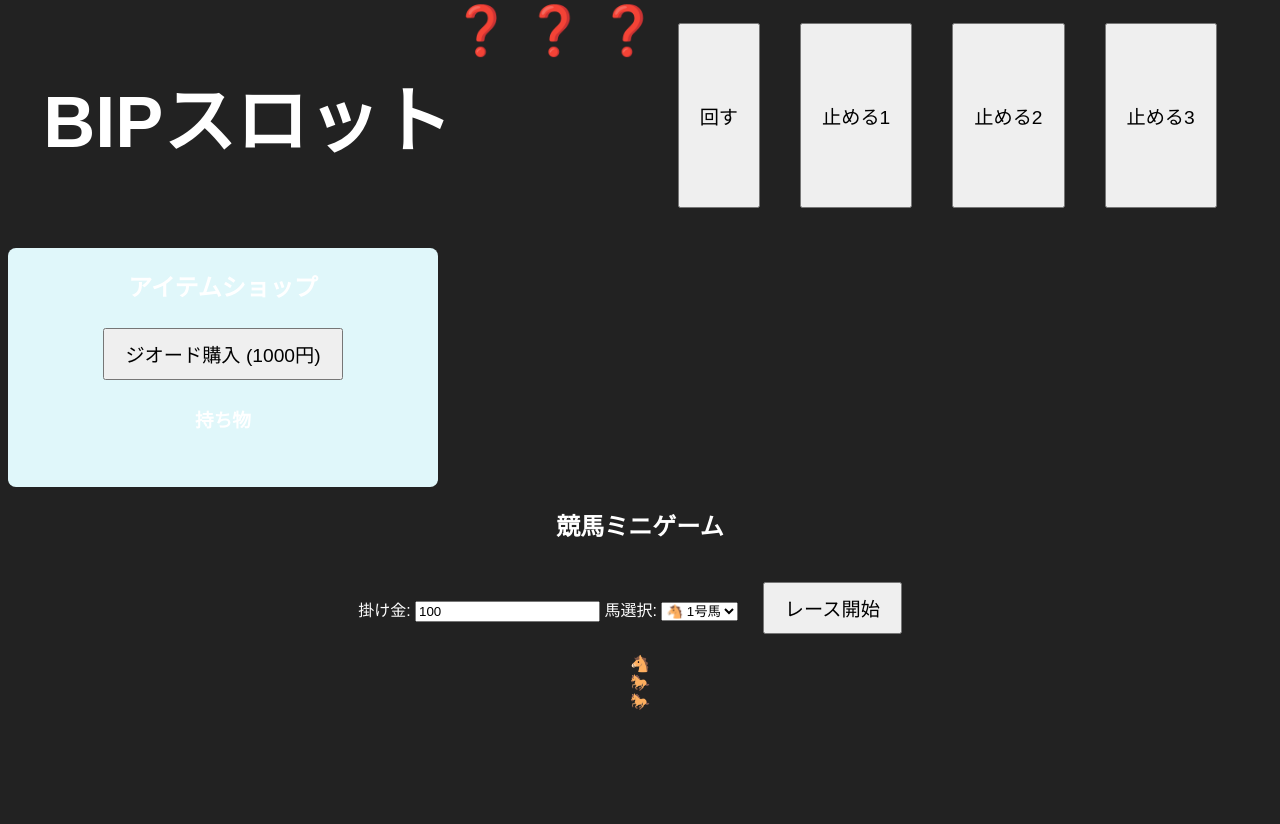
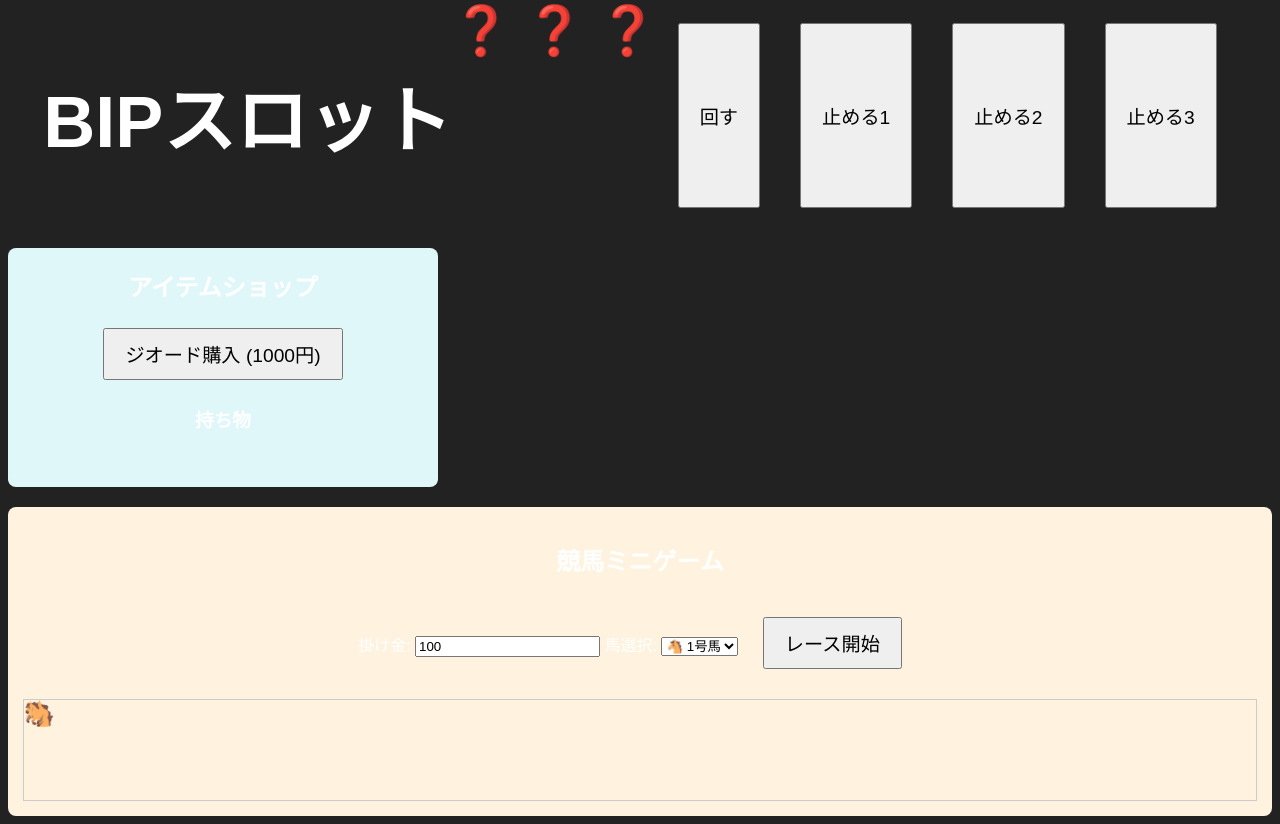
Before and after one commit to adasdasdasdaaaa/patinntinnko, a website: page public/index.html in a window 1280 px wide. Shown: the part 790-1614 px from the top of the page. Before the commit the page ends 1509 px from the top, so only its background shows below. Drawn offline with nearby package versions, Linux system fonts and the light colour scheme; no server answers.

Commit message:
Update style.css

```diff
--- a/public/style.css
+++ b/public/style.css
@@ -135,3 +135,10 @@ button {
 #itemsList button:hover {
   background-color: #45a049;
 }
+
+.race-panel { background:#fff3e0; padding:15px; border-radius:8px; margin-top:20px; }
+#raceTrack { position:relative; height:100px; margin-top:10px; border:1px solid #ccc; }
+#raceTrack div { position:absolute; left:0; top:0; font-size:24px; transition:left 1s linear; }
+#horse1 { top:10px; }
+#horse2 { top:40px; }
+#horse3 { top:70px; }
```
